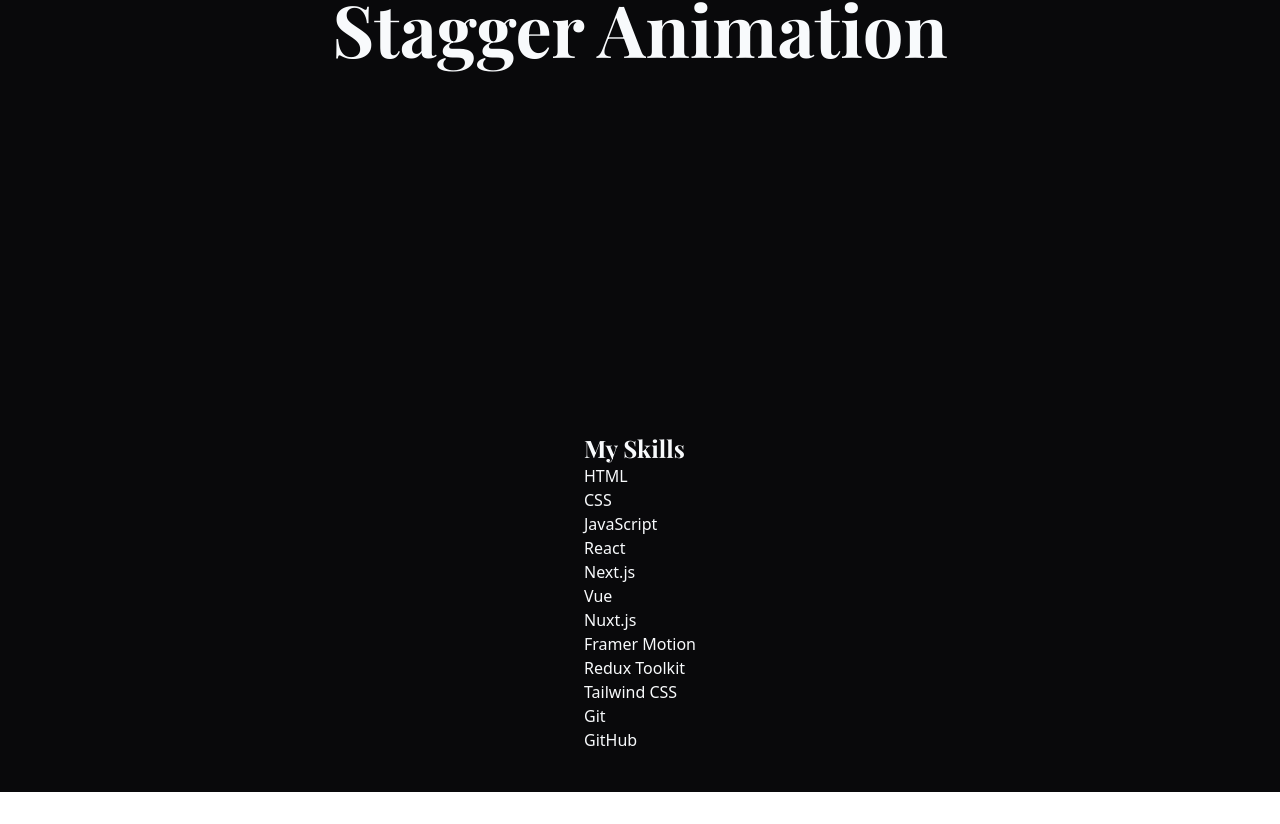
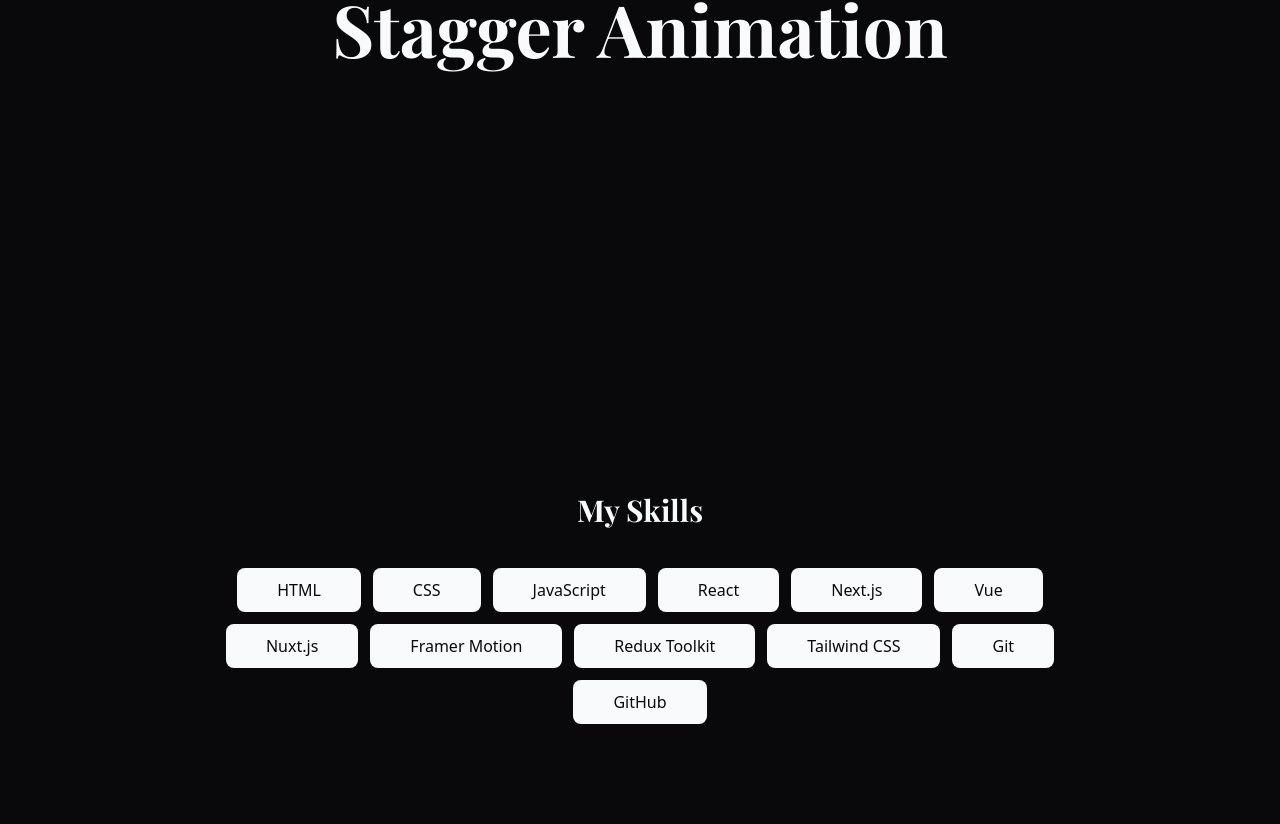
Before and after one commit to salmansajib/framer-motion-stagger-animation, a Next.js app: page / in a window 1280 px wide. Shown: the part 408-1232 px from the top of the page. Before the commit the page ends 1200 px from the top, so only its background shows below. Built offline with nearby package versions, Linux system fonts and the light colour scheme; a web font is replaced by a local one.

Commit message:
added a staggered animation to the skills section

```diff
--- a/components/Skills.js
+++ b/components/Skills.js
@@ -1,3 +1,6 @@
+"use client";
+import { delay, motion } from "motion/react";
+
 const skillsData = [
   {
     id: 1,
@@ -49,14 +52,40 @@
   },
 ];
 
+const fadeInAnimationVariants = {
+  hidden: {
+    opacity: 0,
+    y: 100,
+  },
+  visible: (index) => ({
+    opacity: 1,
+    y: 0,
+    transition: {
+      delay: 0.07 * index,
+    },
+  }),
+};
+
 function Skills() {
   return (
-    <div className=" grid place-content-center py-10">
+    <div className=" grid place-content-center py-[100px]">
       <div>
-        <h2 className=" capitalize text-2xl font-bold">my skills</h2>
-        <ul>
-          {skillsData.map((skill) => (
-            <li key={skill.id}>{skill.skillName}</li>
+        <h2 className="text-center capitalize text-3xl font-bold">my skills</h2>
+        <ul className="mt-10 flex flex-wrap gap-3 items-center justify-center max-w-[900px]">
+          {skillsData.map((skill, index) => (
+            <motion.li
+              variants={fadeInAnimationVariants}
+              initial="hidden"
+              whileInView="visible"
+              viewport={{
+                once: true,
+              }}
+              custom={index}
+              key={skill.id}
+              className=" bg-slate-50 text-zinc-950 px-[40px] py-[10px] rounded-lg"
+            >
+              {skill.skillName}
+            </motion.li>
           ))}
         </ul>
       </div>
```
